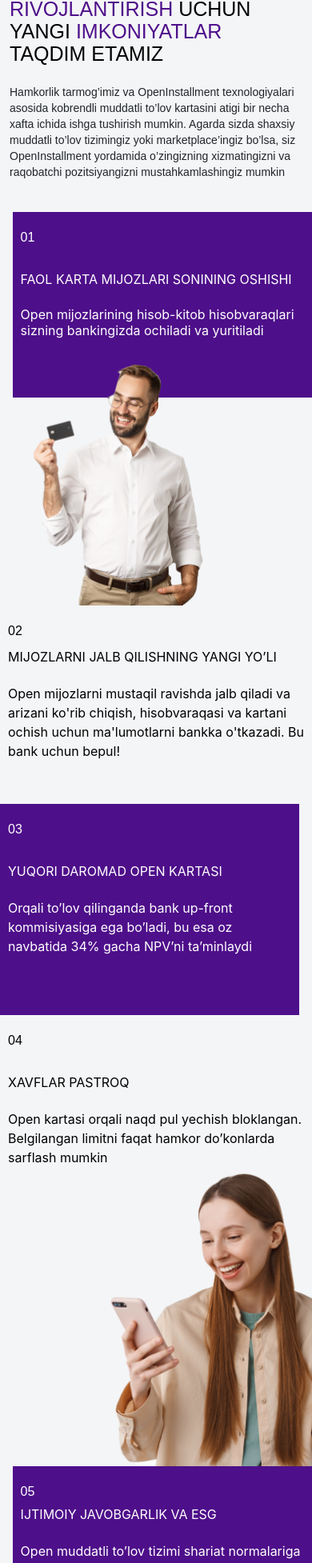
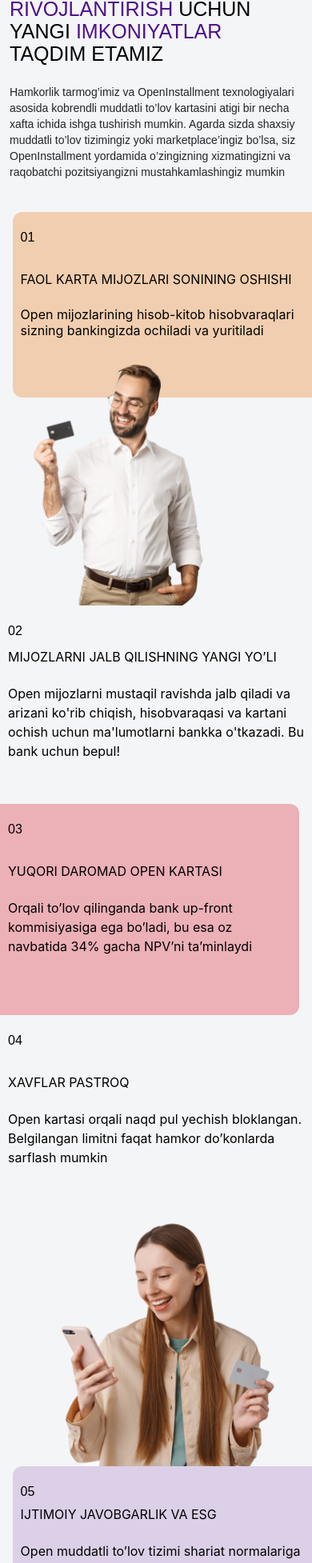
Before and after one commit to RamazonovDeveloper/OpenRassrochkaNew, a React (Create React App) app: page / in a window 390 px wide. Shown: the part 3697-5651 px from the top of the page at 80% size. Built offline with nearby package versions, Linux system fonts and the light colour scheme.

Commit message:
Cards section updates available -_-

```diff
--- a/src/App.css
+++ b/src/App.css
@@ -23,7 +23,7 @@
     z-index: 30;
     position: fixed;
     left: 0;
-    top: 70px;
+    top: 69px;
     width: 80vw;
     font-weight: 500;
     background-color: #F4F5F7;
--- a/src/App.js
+++ b/src/App.js
@@ -19,6 +19,7 @@
 
 import bank1 from "./assets/bankImg1.png";
 import bank2 from "./assets/bankImg2.png";
+import bank3 from './assets/bankImgNew3.png'
 
 import girlOpen from "./assets/girl-open.png";
 import mobiles from "./assets/mobiles.png";
@@ -111,7 +112,7 @@
             </a>
 
             <div className="md:flex hidden">
-              <ul className="flex text-uppercase">
+              <ul className="flex text-uppercase items-center">
                 <li className="lg:ml-[60px] md:ml-[40px]"><a href="#store">{langData.nav_link_1}</a></li>
                 <li className="lg:ml-[60px] md:ml-[40px]"><a href="#bank">{langData.nav_link_2}</a></li>
               </ul>
@@ -444,7 +445,7 @@
         {/* BANK CARD 1 */}
         {/* sm:mr-0 sm:w-11/12 md:w-9/12 lg:w-8/12 */}
         <div className="md:flex md:align-bottom md:flex-row-reverse justify-between items-end">
-          <div className="xs:w-[96%] md:w-1/2 xs:ml-auto bg-main_color xs:py-[74px] xs:px-2.5 sm:px-5 md:px-[30px] md:py-[90px] text-white text-base relative sm:mr-0 sm:w-11/12 ">
+          <div className="xs:w-[96%] md:w-1/2 xs:ml-auto bg-[#F0CEAF] xl:rounded-xl rounded-s-xl xs:py-[74px] xs:px-2.5 sm:px-5 md:px-[30px] md:py-[90px] text-black text-base relative sm:mr-0 sm:w-11/12 ">
             <p className="bank_sections_p_font absolute xs:top-5 xs:left-2.5 sm:left-4 md:left-5 lg:left-[30px] lg:top-[35px] ">
               01
             </p>
@@ -460,7 +461,7 @@
 
         <div className="md:flex ">
           {/* BANK CARD 2 */}
-          <div className="xs:py-[54px] md:w-1/2 lg:w-[40%] xs:px-2.5 sm:px-5 md:px-[30px] md:py-[71px] lg:py-[100px] xs:text-black text-base relative md:bg-main_color md:text-white sm:w-11/12">
+          <div className="xs:py-[54px] md:w-1/2 lg:w-[40%] xs:px-2.5 sm:px-5 md:px-[30px] md:py-[71px] lg:py-[100px] xs:text-black text-base relative md:bg-[#ECB0B7] xl:rounded-xl rounded-e-xl sm:w-11/12">
             <p className="bank_sections_p_font absolute xs:top-5 xs:left-2.5 sm:left-4 md:left-5 lg:left-[30px] lg:top-[35px]">02</p>
             <h1 className="uppercase leading-[20px] mb-4 ">
               {langData.banks_item2_title}
@@ -469,7 +470,7 @@
           </div>
 
           {/* BANK CARD 3 */}
-          <div className="w-[96%] md:w-1/2 lg:w-[40%] xs:bg-main_color xs:py-[74px] xs:px-2.5 md:px-[30px] md:py-[71px] lg:py-[100px] xs:text-white text-base relative sm:w-11/12 md:bg-transparent md:text-black">
+          <div className="w-[96%] md:w-1/2 lg:w-[40%] xs:bg-[#ECB0B7] rounded-e-xl xs:py-[74px] xs:px-2.5 md:px-[30px] md:py-[71px] lg:py-[100px] xs:text-black text-base relative sm:w-11/12 md:bg-transparent md:text-black">
             <p className="bank_sections_p_font md:text-main_color absolute xs:top-5 xs:left-2.5 sm:left-4 md:left-5 lg:left-[30px] lg:top-[35px]">03</p>
             <h1 className="uppercase leading-[20px] mb-4">
               {langData.banks_item3_title}
@@ -489,13 +490,14 @@
           </div>
           <div className="md:w-1/2 max-h-[300px] lg:max-h-[800px] flex justify-end items-end z-10 ">
             {/*  md:w-1/2 */}
-            <img className="lg:-z-10 lg:absolute lg:right-0 lg:bottom-0" src={bank2} alt="" />
+            <img className="lg:-z-10 lg:absolute lg:right-0 lg:bottom-0 hidden md:flex" src={bank2} alt="" />
+            <img className="lg:-z-10 lg:absolute lg:right-0 lg:bottom-0 md:hidden" src={bank3} alt="" />
           </div>
         </div>
 
         <div className="md:flex justify-between">
           {/* BANK CARD 5 */}
-          <div className="w-[96%] xs:ml-auto sm:mr-auto sm:ml-0 xs:bg-main_color md:bg-transparent xs:pt-[50px] xs:pb-[30px] sm:px-5 md:px-[30px] md:py-[71px] lg:py-[100px] xs:px-2.5 xs:text-white md:text-black text-base relative sm:w-11/12">
+          <div className="w-[96%] xs:ml-auto sm:mr-auto sm:ml-0 xs:bg-[#DCCFE8] sm:rounded-e-xl sm:rounded-s-none rounded-s-xl  md:bg-transparent xs:pt-[50px] xs:pb-[30px] sm:px-5 md:px-[30px] md:py-[71px] lg:py-[100px] xs:px-2.5 xs:text-black md:text-black text-base relative sm:w-11/12">
             <p className="bank_sections_p_font md:text-main_color absolute xs:top-5 xs:left-2.5 md:left-5 xl:left-[30px] xl:top-[35px]">05</p>
             <h1 className="uppercase leading-[20px] mb-4">
               {langData.banks_item5_title}
@@ -504,7 +506,7 @@
           </div>
 
           {/* BANK CARD 6 */}
-          <div className="xs:pt-[50px] xs:pb-[30px] xs:px-2.5 sm:px-5 md:px-[30px] md:py-[71px] lg:py-[100px] md:bg-main_color xs:text-black md:text-white text-base relative sm:ml-auto sm:w-11/12">
+          <div className="xs:pt-[50px] xs:pb-[30px] xs:px-2.5 sm:px-5 md:px-[30px] md:py-[71px] lg:py-[100px] md:bg-[#DCCFE8] xs:text-black xl:rounded-xl rounded-s-xl text-base relative sm:ml-auto sm:w-11/12">
             <p className="bank_sections_p_font absolute xs:top-5 xs:left-2.5 md:left-5 xl:left-[30px] xl:top-[35px]">06</p>
             <h1 className="uppercase leading-[20px] mb-4">
               {langData.banks_item6_title}
```
Also changed, not shown: src/assets/bankImgNew3.png (added).
